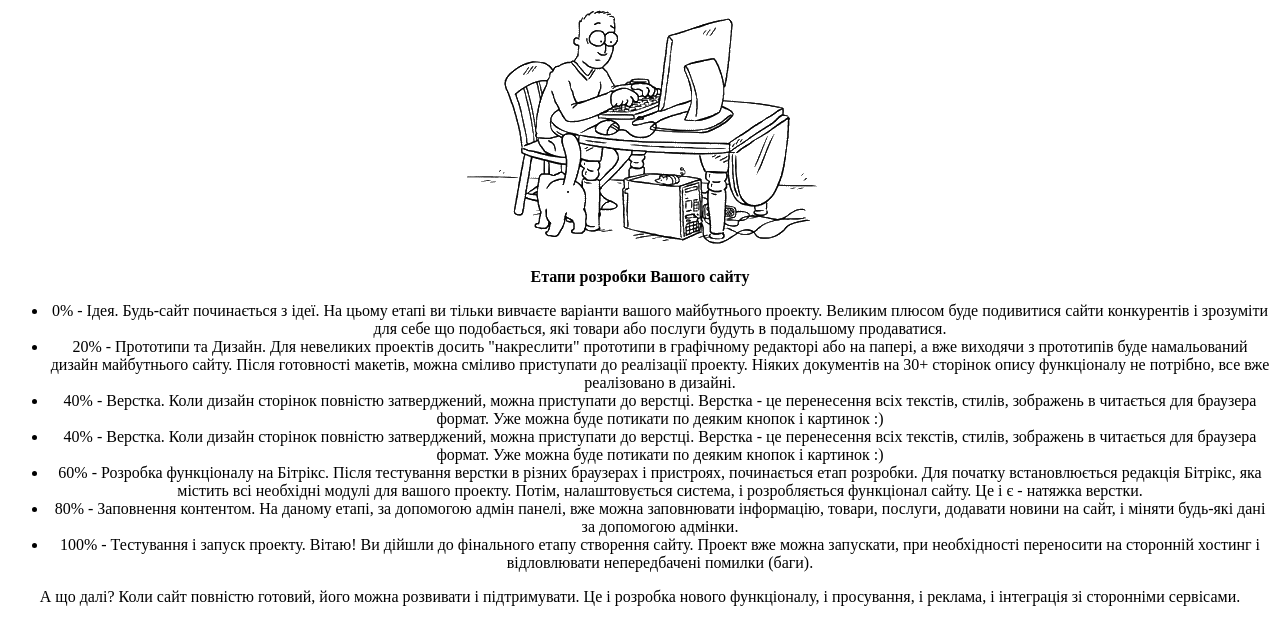
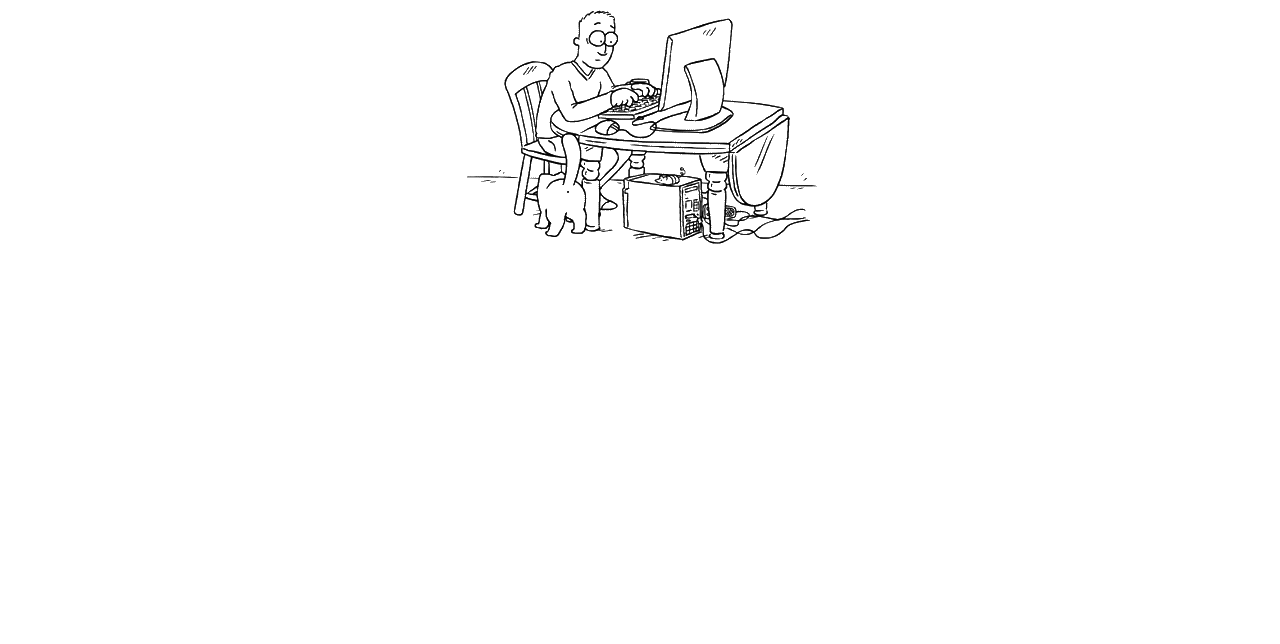
Before and after one commit to max3w/max3w.github.io, a plain HTML site: page index.html in a window 1280 px wide. Shown: the part 66-710 px from the top of the page. Drawn offline with Linux system fonts and the light colour scheme.

Commit message:
Revert "+ Etapy rozrobky"
This reverts commit 4c3a82edc6cce03364dd10330d843cba6134c268.

```diff
--- a/index.html
+++ b/index.html
@@ -9,18 +9,6 @@
  <div align="center">
   <h1>Git prodaction</h1>
   <p><img src="/img/git-anim.gif" alt="git-anim" width="360" height="252"></p>
-  <p><b>Етапи розробки Вашого сайту</b></p>
-  <ul>
-      <li>0% - Ідея. Будь-сайт починається з ідеї. На цьому етапі ви тільки вивчаєте варіанти вашого майбутнього проекту. Великим плюсом буде подивитися сайти конкурентів і зрозуміти для себе що подобається, які товари або послуги будуть в подальшому продаватися.</li>
-      <li>20% - Прототипи та Дизайн. Для невеликих проектів досить "накреслити" прототипи в графічному редакторі або на папері, а вже виходячи з прототипів буде намальований дизайн майбутнього сайту. Після готовності макетів, можна сміливо приступати до реалізації проекту. Ніяких документів на 30+ сторінок опису функціоналу не потрібно, все вже реалізовано в дизайні.</li>
-      <li>40% - Верстка. Коли дизайн сторінок повністю затверджений, можна приступати до верстці. Верстка - це перенесення всіх текстів, стилів, зображень в читається для браузера формат. Уже можна буде потикати по деяким кнопок і картинок :)</li>
-      <li>40% - Верстка. Коли дизайн сторінок повністю затверджений, можна приступати до верстці. Верстка - це перенесення всіх текстів, стилів, зображень в читається для браузера формат. Уже можна буде потикати по деяким кнопок і картинок :)</li>
-      <li>60% - Розробка функціоналу на Бітрікс. Після тестування верстки в різних браузерах і пристроях, починається етап розробки. Для початку встановлюється редакція Бітрікс, яка містить всі необхідні модулі для вашого проекту. Потім, налаштовується система, і розробляється функціонал сайту. Це і є - натяжка верстки.</li>
-      <li>80% - Заповнення контентом. На даному етапі, за допомогою адмін панелі, вже можна заповнювати інформацію, товари, послуги, додавати новини на сайт, і міняти будь-які дані за допомогою адмінки.</li>
-      <li>100% - Тестування і запуск проекту. Вітаю! Ви дійшли до фінального етапу створення сайту. Проект вже можна запускати, при необхідності переносити на сторонній хостинг і відловлювати непередбачені помилки (баги).</li>
- </ul>
- <p>А що далі? Коли сайт повністю готовий, його можна розвивати і підтримувати. Це і розробка нового функціоналу, і просування, і реклама, і інтеграція зі сторонніми сервісами.</p>
-
   </div>
  </body>
 </html>
```
